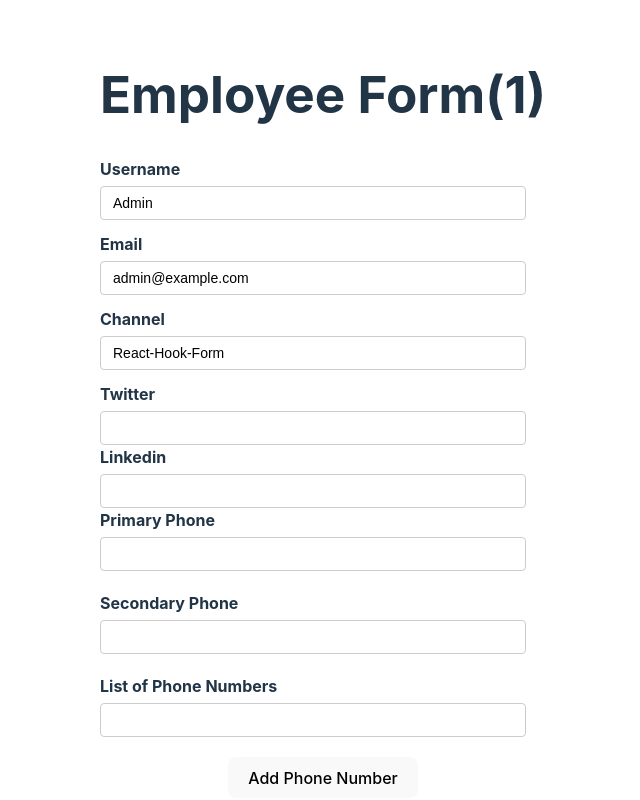
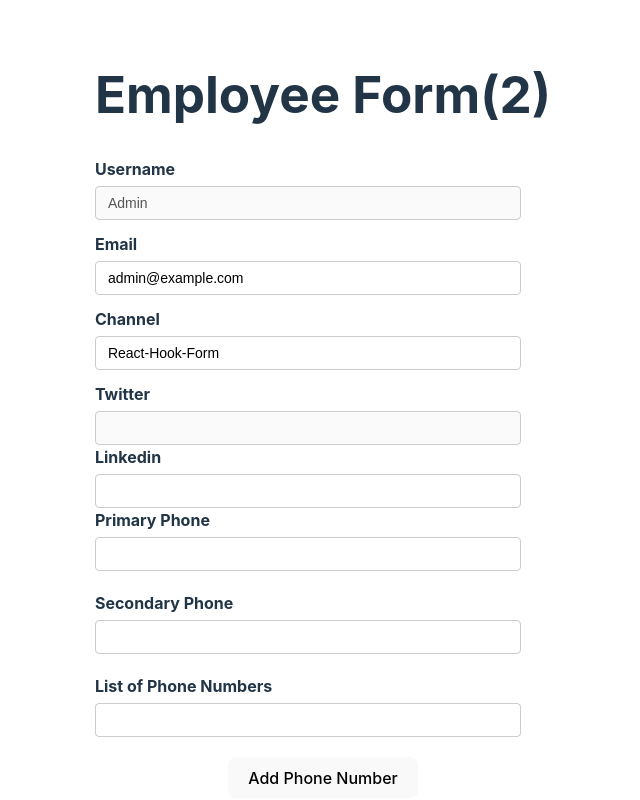
Before and after one commit to raiyhanbhuiyan17/React-Hook-Form, a React (Create React App) app: page / in a window 1280 px wide. Shown: the top 800 px of the page, without its empty margins (317-957 px from the left). Built offline with nearby package versions, Linux system fonts and the light colour scheme.

Commit message:
disabling field, conditional diabling

```diff
--- a/src/components/Form.tsx
+++ b/src/components/Form.tsx
@@ -46,7 +46,9 @@ type FormValues={
     });
     //console.log(form);
     const {register,control,handleSubmit,formState, watch,getValues,setValue} = form;
-    const {errors} = formState;
+    const {errors,dirtyFields,touchedFields,isDirty} = formState;
+    //dirty: if data in the field is modified||touched: if the field is touched or checked but no changes are made || isDirty:if data in the field is modified; say ture or false.
+    console.log(dirtyFields,touchedFields,isDirty);
     //invoke field as an array of fields
     const {fields,append,remove}= useFieldArray({name:"phNumbers",control});
 
@@ -63,7 +65,7 @@ type FormValues={
     const handleGetValues = () => {
       console.log("GetValues:", getValues(["username","channel"]));
     };
-
+    //For validation we have to send as object
     const handleSetValues = () => {
       console.log("SetValues:", setValue("username","",{shouldValidate:true,shouldDirty:true,shouldTouch:true}));
     };
@@ -86,7 +88,8 @@ type FormValues={
 
           <div form-control>
             <label htmlFor="username">Username</label>
-            <input type="text" id="username" {...register("username",{
+            {/* making username disabled by default. by using the keyword: disabled */}
+            <input type="text" disabled id="username" {...register("username",{
             required:{
               value:true,
               message:"Username is required"}
@@ -127,12 +130,23 @@ type FormValues={
 
           <div form-control>
             <label htmlFor="twitter">Twitter</label>
-            <input type="text" id="twitter" {...register("social.twitter")} />
+            {/* using disabled method inside the register method */}
+            <input
+            type="text"
+            id="twitter" {...register("social.twitter",{
+             disabled:true,
+             required:"Enter a Twitter Account"
+            })} />
           </div>
 
           <div form-control>
-            <label htmlFor="twitter">Linkedin</label>
-            <input type="text" id="linkedin" {...register("social.twitter")} />
+            <label htmlFor="linkedin">Linkedin</label>
+            <input type="text"
+            id="linkedin" {...register("social.linkedin",{
+              // using conditional disabled functionality
+              disabled:watch("channel")==="",
+              required:"Enter a linked account"
+            })} />
           </div>
           {/* . [dot] notation(phoneNumbers.0) is used for consistency in typescript we can't use bracket notation for this index phoneNumbers[0] */}
           <div className='form-control'>
```
